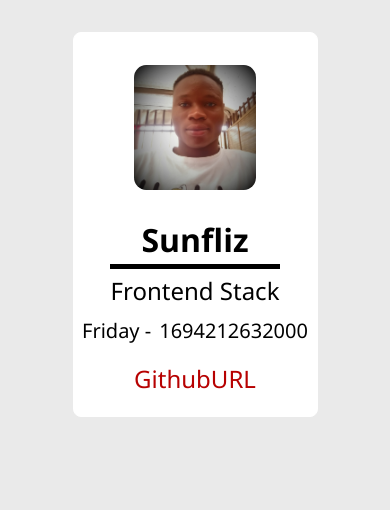
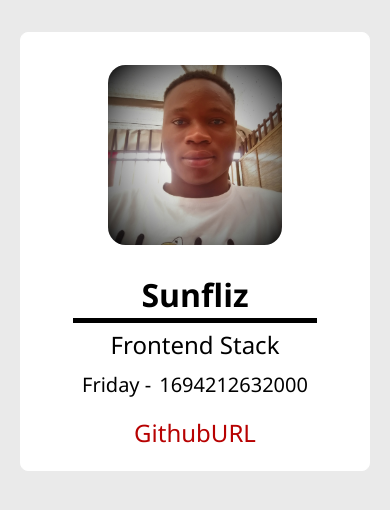
Before and after one commit to sundaygbenga/Hng_Frontend_Page, a plain HTML site: page index.html in a window 390 px wide. Drawn offline with Linux system fonts and the light colour scheme.

Commit message:
Fixed media query for smallest screen sizes

```diff
--- a/style.css
+++ b/style.css
@@ -127,3 +127,9 @@ img {
 	/* border-top: 1px solid; */
 	padding: 0.5rem 0;
 }
+
+@media (max-width: 560px) {
+	.profile-body {
+		width: 100%;
+	}
+}
```
